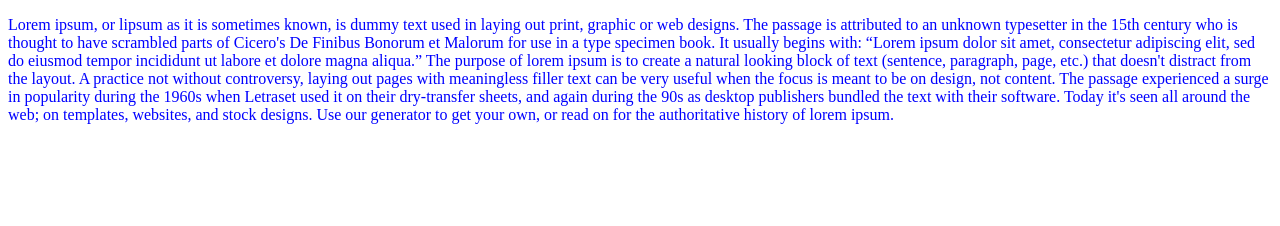
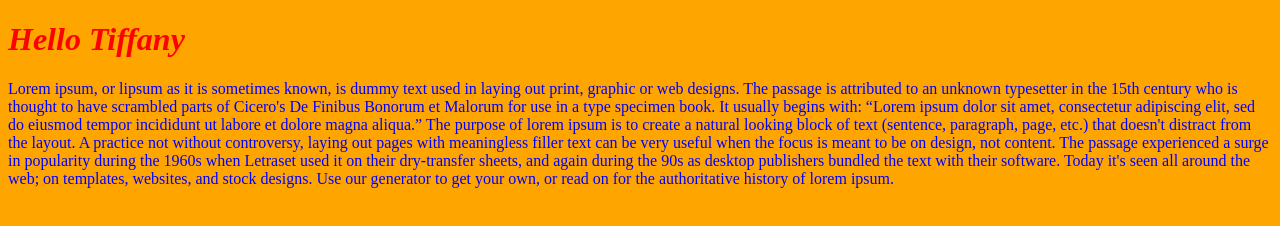
Before and after one commit to sunshinecuneo/undoing-commits, a plain HTML site: page index.html in a window 1280 px wide. Drawn offline with Linux system fonts and the light colour scheme.

Commit message:
changing background and font style

```diff
--- a/Assets/css/style.css
+++ b/Assets/css/style.css
@@ -1,3 +1,9 @@
 body {
     color: blue;
+    background: orange;
 }
+
+h1 {
+    color: red;
+    font-style: italic;
+}
--- a/index.html
+++ b/index.html
@@ -8,6 +8,7 @@
     <link rel="stylesheet" type="text/css" href="assets/css/style.css" />
 </head>
 <body>
+    <h1> Hello Tiffany</h1>
     <p>Lorem ipsum, or lipsum as it is sometimes known, is dummy text used in laying out print, graphic or web designs. The passage is attributed to an unknown typesetter in the 15th century who is thought to have scrambled parts of Cicero's De Finibus Bonorum et Malorum for use in a type specimen book. It usually begins with:
 
         “Lorem ipsum dolor sit amet, consectetur adipiscing elit, sed do eiusmod tempor incididunt ut labore et dolore magna aliqua.”
```
